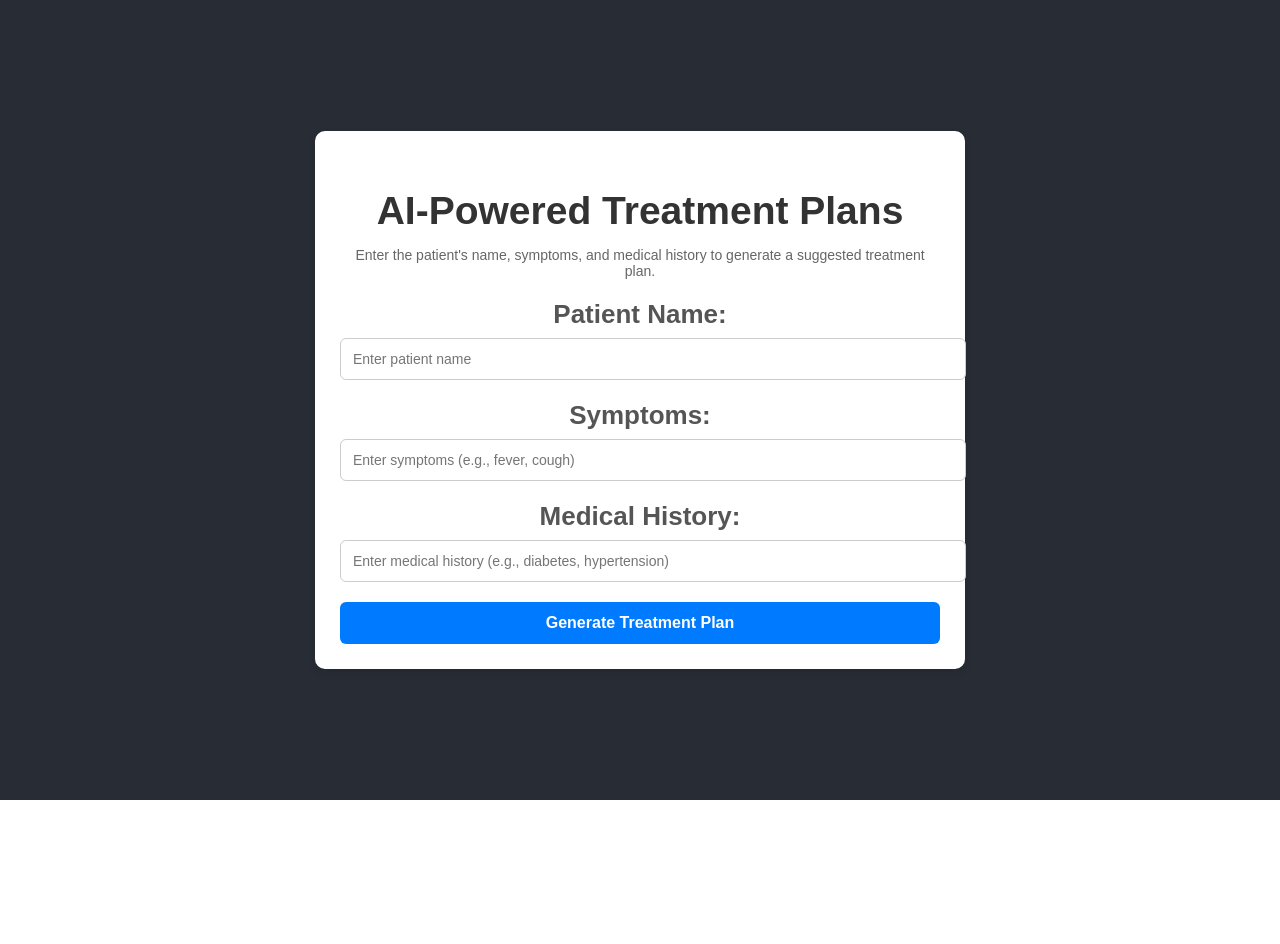
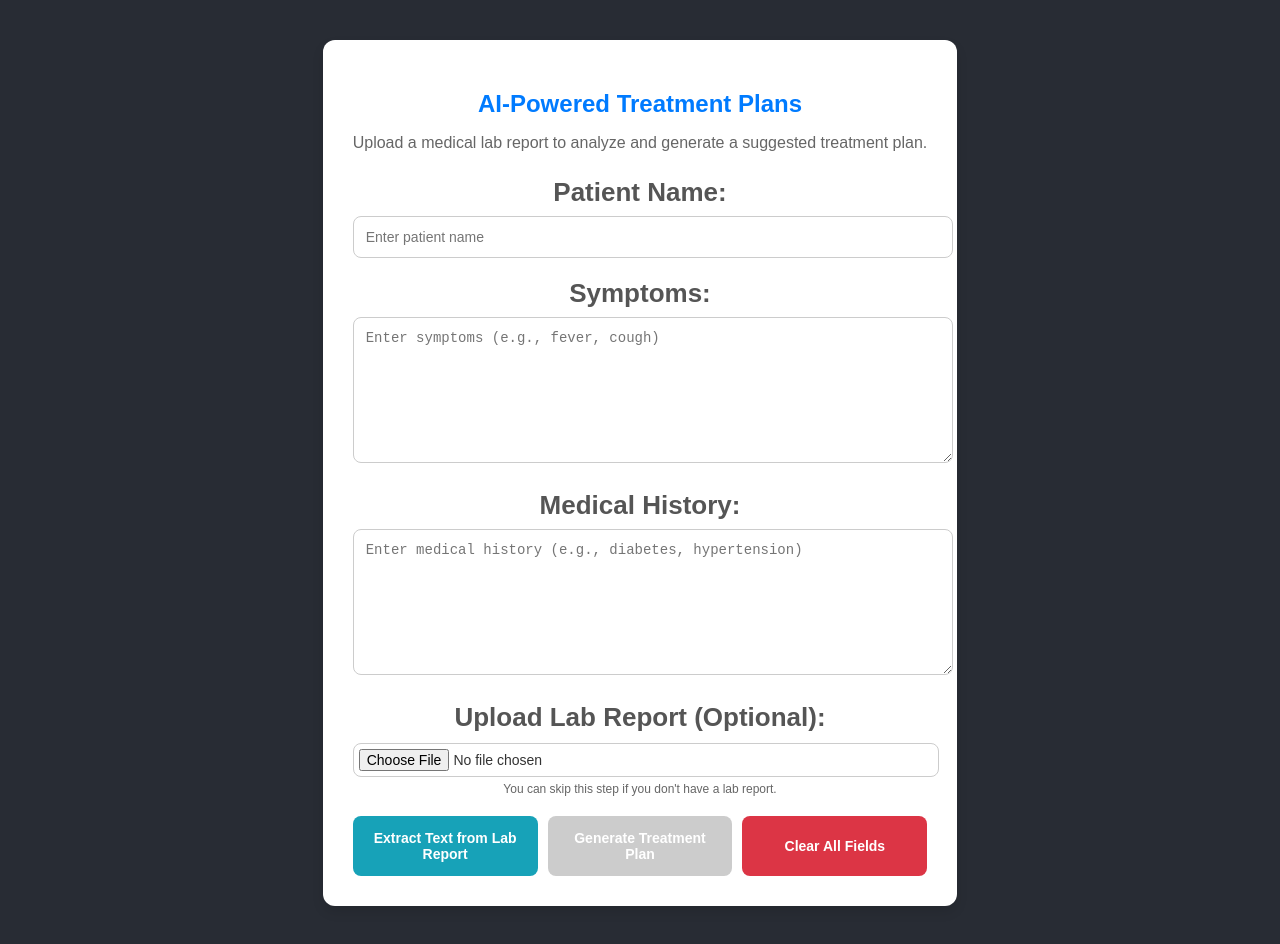
Before and after one commit to sheikmohamedalius/azure-react-webapp, a React (Create React App) app: page / in a window 1280 px wide. Before the commit the page ends 800 px from the top, so only its background shows below. Built offline with nearby package versions, Linux system fonts and the light colour scheme.

Commit message:
Improvements on treatment plan suggesstion by upload a medical report

```diff
--- a/package.json
+++ b/package.json
@@ -9,9 +9,11 @@
     "@testing-library/jest-dom": "^6.6.4",
     "@testing-library/react": "^16.3.0",
     "@testing-library/user-event": "^13.5.0",
+    "cors": "^2.8.5",
     "react": "^19.1.1",
     "react-dom": "^19.1.1",
     "react-scripts": "5.0.1",
+    "tesseract.js": "^6.0.1",
     "web-vitals": "^2.1.4"
   },
   "scripts": {
--- a/src/components/TreatmentPlanSuggestion.css
+++ b/src/components/TreatmentPlanSuggestion.css
@@ -1,32 +1,33 @@
 /* General container styling */
 .treatment-plan-container {
-    max-width: 600px;
-    margin: 30px auto;
-    padding: 25px;
+    max-width: 700px;
+    margin: 40px auto;
+    padding: 30px;
     background-color: #ffffff;
-    border-radius: 10px;
-    box-shadow: 0 4px 8px rgba(0, 0, 0, 0.1);
+    border-radius: 12px;
+    box-shadow: 0 6px 12px rgba(0, 0, 0, 0.1);
     font-family: 'Arial', sans-serif;
+    color: #333;
   }
 
   /* Header styling */
   .treatment-plan-container h2 {
     text-align: center;
-    color: #333;
-    margin-bottom: 10px;
+    color: #007bff;
+    font-size: 24px;
+    margin-bottom: 15px;
   }
 
   .description {
     text-align: center;
     color: #666;
-    font-size: 14px;
-    margin-bottom: 20px;
+    font-size: 16px;
+    margin-bottom: 25px;
   }
 
   /* Form group styling */
   .form-group {
     margin-bottom: 20px;
-    position: relative; /* For dropdown positioning */
   }
 
   .form-group label {
@@ -41,62 +42,71 @@
     width: 100%;
     padding: 12px;
     border: 1px solid #ccc;
-    border-radius: 6px;
+    border-radius: 8px;
     font-size: 14px;
-    transition: border-color 0.3s ease;
+    transition: border-color 0.3s ease, box-shadow 0.3s ease;
   }
 
   .form-group input:focus,
   .form-group textarea:focus {
     border-color: #007bff;
+    box-shadow: 0 0 5px rgba(0, 123, 255, 0.5);
     outline: none;
   }
 
   .form-group textarea {
     resize: vertical;
-    height: 100px;
+    height: 120px;
   }
 
-  /* Suggestions dropdown styling */
-  .suggestions-list {
-    list-style: none;
-    margin: 0;
-    padding: 0;
-    border: 1px solid #ccc;
-    border-radius: 4px;
-    background-color: #fff;
-    max-height: 150px;
-    overflow-y: auto;
-    position: absolute;
-    z-index: 1000;
-    width: 100%;
-    box-shadow: 0 4px 6px rgba(0, 0, 0, 0.1);
+  /* File input styling */
+  .form-group input[type="file"] {
+    padding: 5px;
+    font-size: 14px;
   }
 
-  .suggestions-list li {
-    padding: 10px;
-    cursor: pointer;
-    font-size: 14px;
-    color: #333;
+  /* Button container styling */
+.button-container {
+    display: flex;
+    justify-content: space-between; /* Space between the buttons */
+    gap: 10px; /* Add spacing between buttons */
+    margin-top: 20px; /* Add some margin above the buttons */
   }
 
-  .suggestions-list li:hover {
-    background-color: #f0f0f0;
+  /* Extract button styling */
+  .extract-button,
+  .generate-button,
+  .clear-button {
+    flex: 1; /* Make all buttons take equal space */
+    padding: 14px;
+    font-size: 14px;
+    font-weight: bold;
+    border: none;
+    border-radius: 8px;
+    cursor: pointer;
+    transition: background-color 0.3s ease, transform 0.2s ease;
   }
 
-  /* Button styling */
+  /* Extract button specific styling */
+  .extract-button {
+    background-color: #17a2b8; /* Blue-green for extract button */
+    color: #fff;
+  }
+
+  .extract-button:hover {
+    background-color: #138496;
+    transform: scale(1.02);
+  }
+
+  .extract-button:disabled {
+    background-color: #cccccc;
+    cursor: not-allowed;
+  }
+
+  /* Generate button specific styling */
   .generate-button {
-    display: block;
-    width: 100%;
-    padding: 12px;
-    background-color: #007bff;
+    background-color: #007bff; /* Blue for generate button */
     color: #fff;
-    border: none;
-    border-radius: 6px;
-    font-size: 16px;
-    font-weight: bold;
-    cursor: pointer;
-    transition: background-color 0.3s ease, transform 0.2s ease;
   }
 
   .generate-button:hover {
@@ -109,6 +119,22 @@
     cursor: not-allowed;
   }
 
+  /* Clear button specific styling */
+  .clear-button {
+    background-color: #dc3545; /* Red for clear button */
+    color: #fff;
+  }
+
+  .clear-button:hover {
+    background-color: #c82333;
+    transform: scale(1.02);
+  }
+
+  .clear-button:disabled {
+    background-color: #cccccc;
+    cursor: not-allowed;
+  }
+
   /* Error message styling */
   .error-message {
     color: #d9534f;
@@ -117,31 +143,69 @@
     text-align: center;
   }
 
-  /* Container for the treatment plan result */
-  .treatment-plan-result {
+  /* Extracted text container */
+.extracted-text {
     margin-top: 25px;
     padding: 20px;
-    background-color: #f9f9f9;
-    border: 1px solid #d4edda;
+    background-color: #f8f9fa;
+    border: 1px solid #ddd;
     border-radius: 8px;
-    box-shadow: 0 4px 6px rgba(0, 0, 0, 0.1);
+    box-shadow: 0 4px 8px rgba(0, 0, 0, 0.05);
+    max-height: 300px; /* Set a maximum height */
+    overflow-y: auto; /* Enable vertical scrolling if content exceeds max height */
     text-align: left;
   }
 
-  /* Title for the treatment plan */
-  .treatment-plan-result h3 {
+  .extracted-text h3 {
     margin: 0 0 10px;
-    color: #155724;
+    color: #333;
     font-size: 18px;
     font-weight: bold;
   }
 
-  /* Content of the treatment plan */
+  .extracted-text p {
+    margin: 0;
+    color: #555;
+    font-size: 14px;
+    line-height: 1.6;
+    white-space: pre-wrap; /* Preserve line breaks */
+    word-wrap: break-word; /* Break long words to prevent overflow */
+  }
+
+  /* Treatment plan result container */
+.treatment-plan-result {
+    margin-top: 30px;
+    padding: 20px;
+    background-color: #e9f7ef;
+    border: 1px solid #d4edda;
+    border-radius: 8px;
+    box-shadow: 0 4px 8px rgba(0, 0, 0, 0.05);
+    max-height: 300px; /* Set a maximum height */
+    overflow-y: auto; /* Enable vertical scrolling if content exceeds max height */
+    text-align: left;
+  }
+
+  .treatment-plan-result h3 {
+    margin: 0 0 10px;
+    color: #155724;
+    font-size: 20px;
+    font-weight: bold;
+  }
+
   .treatment-plan-content {
     font-size: 16px;
-    color: #333;
+    color: #155724;
     line-height: 1.6;
-    white-space: pre-wrap; /* Preserve line breaks in the treatment plan */
+    white-space: pre-wrap; /* Preserve line breaks in the response */
+    word-wrap: break-word; /* Break long words to prevent overflow */
+  }
+
+
+
+  .optional-note {
+    font-size: 12px;
+    color: #666;
+    margin-top: 5px;
   }
 
   /* Responsive design for smaller screens */
@@ -150,20 +214,21 @@
       padding: 20px;
     }
 
-    .generate-button {
-      font-size: 14px;
-    }
-
     .form-group input,
     .form-group textarea {
       font-size: 13px;
     }
 
-    .treatment-plan-result h3 {
-      font-size: 16px;
+    .extract-button,
+    .generate-button {
+      font-size: 14px;
     }
 
-    .treatment-plan-content {
+    .treatment-plan-result h3 {
+      font-size: 18px;
+    }
+
+    .treatment-plan-result p {
       font-size: 14px;
     }
   }
--- a/src/components/TreatmentPlanSuggestion.js
+++ b/src/components/TreatmentPlanSuggestion.js
@@ -1,72 +1,114 @@
 import React, { useState } from 'react';
 import './TreatmentPlanSuggestion.css';
-
-const symptomsList = [
-  'fever',
-  'cough',
-  'fatigue',
-  'headache',
-  'nausea',
-  'dizziness',
-  'chest pain',
-  'shortness of breath',
-  'abdominal pain',
-  'diarrhea',
-  'joint pain',
-  'swelling',
-];
-
-const medicalHistoryList = [
-  'diabetes',
-  'hypertension',
-  'asthma',
-  'migraine',
-  'anemia',
-  'arthritis',
-  'high cholesterol',
-  'irritable bowel syndrome (IBS)',
-  'obesity',
-];
+import Tesseract from 'tesseract.js';
 
 function TreatmentPlanSuggestion() {
   const [patientName, setPatientName] = useState('');
   const [symptoms, setSymptoms] = useState('');
   const [medicalHistory, setMedicalHistory] = useState('');
+  const [labReport, setLabReport] = useState(null);
+  const [extractedText, setExtractedText] = useState('');
   const [treatmentPlan, setTreatmentPlan] = useState('');
   const [loading, setLoading] = useState(false);
   const [error, setError] = useState('');
-  const [filteredSymptoms, setFilteredSymptoms] = useState([]);
-  const [filteredMedicalHistory, setFilteredMedicalHistory] = useState([]);
+
   const apiKey = process.env.REACT_APP_OPENAI;
 
+  // Handle file upload
+  const handleFileUpload = (e) => {
+    const file = e.target.files[0];
+    if (!file) {
+      setError('No file selected. You can proceed without uploading a lab report.');
+      setLabReport(null); // Clear any previously uploaded file
+      return;
+    }
+
+    // Validate file type
+    const validImageTypes = ['image/jpeg', 'image/png', 'image/jpg'];
+    if (!validImageTypes.includes(file.type)) {
+      setError('Invalid file type. Please upload an image file (JPEG or PNG).');
+      return;
+    }
+
+    setLabReport(file);
+    setError(''); // Clear any previous errors
+  };
+
+  const handleExtractText = async () => {
+    if (!labReport) {
+      setError('No lab report uploaded. You can proceed without uploading a lab report.');
+      setExtractedText(''); // Clear any previously extracted text
+      return;
+    }
+
+    setLoading(true);
+    setError('');
+    setExtractedText('');
+
+    try {
+      const reader = new FileReader();
+      reader.onload = async () => {
+        try {
+          const result = await Tesseract.recognize(reader.result, 'eng', {
+            logger: (info) => console.log(info), // Log OCR progress
+          });
+          setExtractedText(result.data.text);
+        } catch (err) {
+          console.error('Error extracting text:', err);
+          setError('Failed to extract text from the lab report. Please try again.');
+        } finally {
+          setLoading(false);
+        }
+      };
+      reader.onerror = () => {
+        setError('Error reading the file. Please try again.');
+        setLoading(false);
+      };
+      reader.readAsDataURL(labReport); // Read the file as a data URL
+    } catch (err) {
+      console.error('Error processing the file:', err);
+      setError('Failed to process the lab report. Please try again.');
+      setLoading(false);
+    }
+  };
+
+  // Generate treatment plan using OpenAI
   const handleGeneratePlan = async () => {
+    // Ensure at least one input is provided: lab report, symptoms, or medical history
+    if (!extractedText && !symptoms && !medicalHistory) {
+      setError('Please upload a lab report or provide symptoms and medical history to generate a treatment plan.');
+      return;
+    }
 
-
-    if (patientName && symptoms && medicalHistory) {
     setLoading(true);
     setError('');
     setTreatmentPlan('');
+
     try {
+      // Prepare the input for the treatment plan
+      const labReportContent = extractedText || 'No lab report provided.';
+      const symptomsContent = symptoms || 'No symptoms provided.';
+      const medicalHistoryContent = medicalHistory || 'No medical history provided.';
+
       const response = await fetch('https://api.openai.com/v1/chat/completions', {
         method: 'POST',
         headers: {
           'Content-Type': 'application/json',
-            'Access-Control-Allow-Origin': '*',
-            Authorization: `Bearer ${apiKey}`, // Replace with your OpenAI API key
+          Authorization: `Bearer ${apiKey}`,
         },
         body: JSON.stringify({
           model: 'gpt-4',
           messages: [
             {
               role: 'system',
-                content: 'You are a helpful medical assistant that provides treatment plans based on symptoms and medical history.',
+              content: 'You are a helpful medical assistant that provides treatment plans based on symptoms, medical history, and lab reports.',
             },
             {
               role: 'user',
-                content: `Suggest a treatment plan for a patient named ${patientName} with the following symptoms: ${symptoms}. Medical history: ${medicalHistory}.`,
+              content: `Patient Name: ${patientName}\nSymptoms: ${symptomsContent}\nMedical History: ${medicalHistoryContent}\nLab Report: ${labReportContent}`,
             },
           ],
-            max_tokens: 150,
+          max_tokens: 300,
         }),
       });
 
@@ -85,52 +127,13 @@ function TreatmentPlanSuggestion() {
     } finally {
       setLoading(false);
     }
-    } else {
-      setError('Please provide patient name, symptoms, and medical history.');
-    }
-  };
-
-  const handleSymptomsChange = (e) => {
-    const input = e.target.value;
-    setSymptoms(input);
-    if (input) {
-      const suggestions = symptomsList.filter((symptom) =>
-        symptom.toLowerCase().includes(input.toLowerCase())
-      );
-      setFilteredSymptoms(suggestions);
-    } else {
-      setFilteredSymptoms([]);
-    }
-  };
-
-  const handleMedicalHistoryChange = (e) => {
-    const input = e.target.value;
-    setMedicalHistory(input);
-    if (input) {
-      const suggestions = medicalHistoryList.filter((condition) =>
-        condition.toLowerCase().includes(input.toLowerCase())
-      );
-      setFilteredMedicalHistory(suggestions);
-    } else {
-      setFilteredMedicalHistory([]);
-    }
-  };
-
-  const handleSymptomSelect = (symptom) => {
-    setSymptoms(symptom);
-    setFilteredSymptoms([]);
-  };
-
-  const handleMedicalHistorySelect = (condition) => {
-    setMedicalHistory(condition);
-    setFilteredMedicalHistory([]);
   };
 
   return (
     <div className="treatment-plan-container">
       <h2>AI-Powered Treatment Plans</h2>
       <p className="description">
-        Enter the patient's name, symptoms, and medical history to generate a suggested treatment plan.
+        Upload a medical lab report to analyze and generate a suggested treatment plan.
       </p>
       <div className="form-group">
         <label htmlFor="patientName">Patient Name:</label>
@@ -144,46 +147,65 @@ function TreatmentPlanSuggestion() {
       </div>
       <div className="form-group">
         <label htmlFor="symptoms">Symptoms:</label>
-        <input
-          type="text"
+        <textarea
           id="symptoms"
           value={symptoms}
-          onChange={handleSymptomsChange}
+          onChange={(e) => setSymptoms(e.target.value)}
           placeholder="Enter symptoms (e.g., fever, cough)"
         />
-        {filteredSymptoms.length > 0 && (
-          <ul className="suggestions-list">
-            {filteredSymptoms.map((symptom, index) => (
-              <li key={index} onClick={() => handleSymptomSelect(symptom)}>
-                {symptom}
-              </li>
-            ))}
-          </ul>
-        )}
       </div>
       <div className="form-group">
         <label htmlFor="medicalHistory">Medical History:</label>
-        <input
-          type="text"
+        <textarea
           id="medicalHistory"
           value={medicalHistory}
-          onChange={handleMedicalHistoryChange}
+          onChange={(e) => setMedicalHistory(e.target.value)}
           placeholder="Enter medical history (e.g., diabetes, hypertension)"
         />
-        {filteredMedicalHistory.length > 0 && (
-          <ul className="suggestions-list">
-            {filteredMedicalHistory.map((condition, index) => (
-              <li key={index} onClick={() => handleMedicalHistorySelect(condition)}>
-                {condition}
-              </li>
-            ))}
-          </ul>
-        )}
       </div>
-      <button className="generate-button" onClick={handleGeneratePlan} disabled={loading}>
+      <div className="form-group">
+        <label htmlFor="labReport">Upload Lab Report (Optional):</label>
+        <input type="file" id="labReport" onChange={handleFileUpload} />
+        <p className="optional-note">You can skip this step if you don't have a lab report.</p>
+      </div>
+      <div className="button-container">
+  <button
+    className="extract-button"
+    onClick={handleExtractText}
+    disabled={loading}
+  >
+    {loading ? 'Processing...' : 'Extract Text from Lab Report'}
+  </button>
+  <button
+    className="generate-button"
+    onClick={handleGeneratePlan}
+    disabled={loading || (!extractedText && !symptoms && !medicalHistory)}
+  >
     {loading ? 'Generating...' : 'Generate Treatment Plan'}
   </button>
+  <button
+    className="clear-button"
+    onClick={() => {
+      setPatientName('');
+      setSymptoms('');
+      setMedicalHistory('');
+      setLabReport(null);
+      setExtractedText('');
+      setTreatmentPlan('');
+      setError('');
+    }}
+    disabled={loading} // Disable the button while loading
+  >
+    Clear All Fields
+  </button>
+</div>
       {error && <p className="error-message">{error}</p>}
+      {extractedText && (
+        <div className="extracted-text">
+          <h3>Extracted Text:</h3>
+          <p>{extractedText}</p>
+        </div>
+      )}
       {treatmentPlan && (
         <div className="treatment-plan-result">
           <h3>Suggested Treatment Plan:</h3>
```
Also changed, not shown: 1 other file (tests, documents, lock files or other folders). Lines whose indentation alone changed are shown as unchanged.
